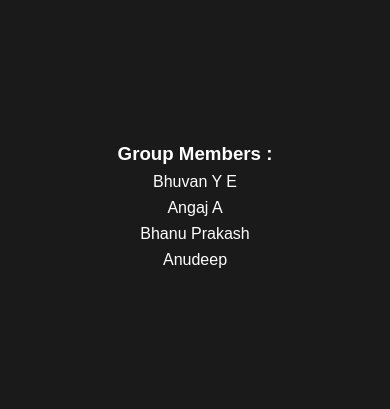
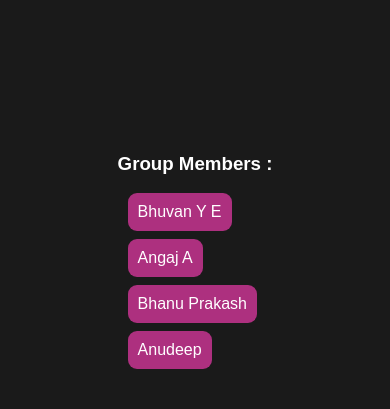
Before and after one commit to Anudeep-313/mini-project, a PHP site: page / in a window 390 px wide. Shown: the part 3550-3959 px from the top of the page. Before the commit the page ends 3818 px from the top, so only its background shows below. Run offline with PHP 8.4, Linux system fonts and the light colour scheme; some libraries are stand-ins or nearby versions.

Commit message:
added effects on footer

```diff
--- a/index.html
+++ b/index.html
@@ -83,7 +83,8 @@
         <div class="footer__link--wrapper">
           <div class="footer__link--items">
             <h3>Group Members :  </h3>
-            <a href="https://www.linkedin.com/in/bhuvan-y-e-9591ba191/">  Bhuvan Y E </a> <a href="https://www.linkedin.com/in/angaj-a-82208b153/">  Angaj A</a>
+            <a href="https://www.linkedin.com/in/bhuvan-y-e-9591ba191/">  Bhuvan Y E </a>
+           <a href="https://www.linkedin.com/in/angaj-a-82208b153/">  Angaj A</a>
             <a href="https://www.linkedin.com/in/bhanu-prakash-361b05193/">  Bhanu Prakash </a> <a href="https://www.linkedin.com/in/anudeep-s-654356192/"> Anudeep</a>
           </div>
           <!-- <div class="footer__link--items">
--- a/src/styles/index.css
+++ b/src/styles/index.css
@@ -12,30 +12,30 @@
   box-sizing: border-box;
   margin: 0;
   padding: 0;
-  font-family: 'Kumbh Sans', sans-serif;
+  font-family: "Kumbh Sans", sans-serif;
   scroll-behavior: smooth;
 }
 
 html {
   background-color: var(--light-background-color);
-  color: var(--light-text-color)
+  color: var(--light-text-color);
 }
 
 a {
-  color: var(--light-text-color)
+  color: var(--light-text-color);
 }
 
 .dark-mode {
   background-color: var(--dark-background-color);
-  color: var(--dark-text-color)
+  color: var(--dark-text-color);
 }
 
 .dark-mode iframe {
-  filter: invert(100%)
+  filter: invert(100%);
 }
 
 .dark-mode a {
-  color: var(--dark-text-color)
+  color: var(--dark-text-color);
 }
 
 .navbar {
@@ -109,8 +109,8 @@ a {
 .button {
   color: #fff;
   display: flex;
-  justify-content:center;
-  align-items:center;
+  justify-content: center;
+  align-items: center;
   text-decoration: none;
   padding: 10px 20px;
   height: 100%;
@@ -350,7 +350,7 @@ a {
 
 .main__btn:after {
   position: absolute;
-  content: '';
+  content: "";
   top: 0;
   left: 0;
   width: 0;
@@ -465,8 +465,6 @@ a {
   }
 }
 
-
-
 /* Footer CSS */
 .footer__container {
   padding: 1rem 0;
@@ -476,11 +474,10 @@ a {
   align-items: center;
 }
 
-
 .footer__links {
   width: 100%;
   max-width: 1000px;
-  display: flex;
+  display: inline-flex;
   justify-content: center;
 }
 
@@ -489,29 +486,35 @@ a {
 }
 
 .footer__link--items {
-  display:grid;
+  display: inline-flex;
   flex-direction: row;
   align-items: flex-start;
   margin: 16px;
   text-align: center;
-  width: 160px;
   box-sizing: border-box;
 }
 
 .footer__link--items h3 {
   margin-bottom: 8px;
+  padding: 10px;
 }
 
 .footer__link--items a {
   text-decoration: none;
   margin: 0 20px;
+  padding: 10px;
+  border-radius: 9px;
   margin-bottom: 0.5rem;
+  background-color: #ad307f;
   transition: 0.3 ease-out;
+  border: none;
 }
 
 .footer__link--items a:hover {
-  color: #9017cc;
-  transition: 0.3 ease-out;
+  color: #ff566b;
+  background-color: white;
+  transform: scale(1.3);
+  border: none;
 }
 
 @media screen and (max-width: 820px) {
@@ -522,7 +525,6 @@ a {
   .footer__link--wrapper {
     flex-direction: row;
   }
-
 }
 
 @media screen and (max-width: 380px) {
@@ -532,3 +534,8 @@ a {
     width: 100%;
   }
 }
+@media only screen and (max-width: 768px) {
+  .footer__link--items {
+    flex-direction: column;
+  }
+}
```
